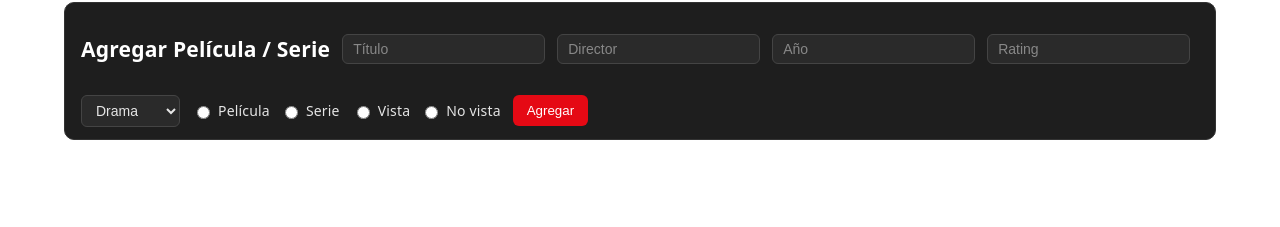
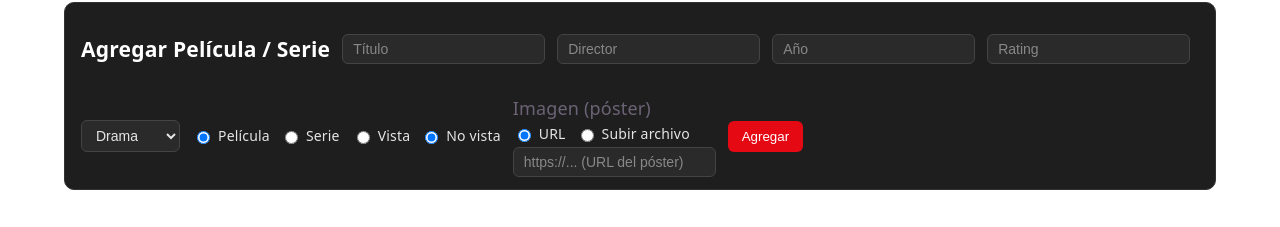
Before and after one commit to DuboscqDylan/react_tp1_notflix, a React (Vite) app: page / in a window 1280 px wide. Shown: the part 863-1090 px from the top of the page. Before the commit the page ends 1043 px from the top, so only its background shows below. Built offline with nearby package versions, Linux system fonts and the light colour scheme.

Commit message:
AddImageAdderWithBase64

```diff
--- a/src/components/formItem/FormItem.jsx
+++ b/src/components/formItem/FormItem.jsx
@@ -1,25 +1,48 @@
-import {useState} from "react";
+import { useState } from "react";
 import styles from "./formItem.module.css";
 
-export const FormItem = ({onAddItem}) => {
-    const [form,setform] = useState({
+export const FormItem = ({ onAddItem }) => {
+  const [form, setForm] = useState({
     title: "",
     director: "",
     year: "",
-        genre: "",
+    genre: "Drama",
     rating: "",
-        type: "",
+    type: "movie",
     watched: false,
+    image: ""
   });
 
-    //se ejecua cada vez que escribis o cambias algo
+  const [imageMethod, setImageMethod] = useState("url");
+  const [imagePreview, setImagePreview] = useState("");
+
   const handleChange = (e) => {
-        const { name,value,type,checked } = e.target;
+    const { name, value, type, checked } = e.target;
+    setForm(prev => ({
+      ...prev,
+      [name]: type === "checkbox" ? checked : value
+    }));
+  };
 
-        setform({
-            ...form,
-            [name]: type === "checkbox" ? checked : value, //actualiza solo el campo que cambio
-        });
+  const handleImageUrlChange = (e) => {
+    const url = e.target.value;
+    setForm(prev => ({ ...prev, image: url }));
+    setImagePreview(url);
+  };
+
+  const handleFileChange = (e) => {
+    const file = e.target.files[0];
+    if (!file) return;
+
+    // No lo podía hacer con CreateObjectURL, se perdía al recargar la página.
+    // Tuve que preguntarle a la IA y me sugirió utilizar una conversión a base64, lo cual me funcionó
+    const reader = new FileReader();
+    reader.onloadend = () => {
+      const base64 = reader.result;
+      setForm(prev => ({ ...prev, image: base64 }));
+      setImagePreview(base64);
+    };
+    reader.readAsDataURL(file);
   };
 
   const handleSubmit = (e) => {
@@ -30,28 +53,30 @@ export const FormItem = ({onAddItem}) => {
       ...form,
       year: Number(form.year),
       rating: Number(form.rating),
-            watched: form.watched === "true"
     };
 
     onAddItem(newItem);
 
-        //reset
     setForm({
       title: "",
       director: "",
       year: "",
+      genre: "Drama",
       rating: "",
-            genre: "Drama",
-            type: "pelicula",
+      type: "movie",
       watched: false,
+      image: ""
     });
+    setImagePreview("");
+    setImageMethod("url");
   };
 
   return (
     <form onSubmit={handleSubmit} className={styles.form}>
       <h3 className={styles.title}>Agregar Película / Serie</h3>
 
-      <input className={styles.input}
+      <input
+        className={styles.input}
         type="text"
         name="title"
         placeholder="Título"
@@ -60,7 +85,8 @@ export const FormItem = ({onAddItem}) => {
         required
       />
 
-      <input className={styles.input}
+      <input
+        className={styles.input}
         type="text"
         name="director"
         placeholder="Director"
@@ -69,7 +95,8 @@ export const FormItem = ({onAddItem}) => {
         required
       />
 
-      <input className={styles.input}
+      <input
+        className={styles.input}
         type="number"
         name="year"
         placeholder="Año"
@@ -78,7 +105,8 @@ export const FormItem = ({onAddItem}) => {
         required
       />
 
-      <input className={styles.input}
+      <input
+        className={styles.input}
         type="number"
         step="0.1"
         name="rating"
@@ -88,8 +116,12 @@ export const FormItem = ({onAddItem}) => {
         required
       />
 
-      {/* SELECT GÉNERO */}
-      <select className={styles.select} name="genre" value={form.genre} onChange={handleChange}>
+      <select
+        className={styles.select}
+        name="genre"
+        value={form.genre}
+        onChange={handleChange}
+      >
         <option>Drama</option>
         <option>Comedia</option>
         <option>Acción</option>
@@ -97,7 +129,6 @@ export const FormItem = ({onAddItem}) => {
         <option>Sci-fi</option>
       </select>
 
-      {/* RADIO TIPO */}
       <div className={styles.radioGroup}>
         <label className={styles.radioLabel}>
           <input
@@ -109,7 +140,6 @@ export const FormItem = ({onAddItem}) => {
           />
           Película
         </label>
-
         <label className={styles.radioLabel}>
           <input
             type="radio"
@@ -122,34 +152,84 @@ export const FormItem = ({onAddItem}) => {
         </label>
       </div>
 
+      <div className={styles.radioGroup}>
+        <label className={styles.radioLabel}>
+          <input
+            type="radio"
+            name="watched"
+            value={true}
+            checked={form.watched === true}
+            onChange={() => setForm(prev => ({ ...prev, watched: true }))}
+          />
+          Vista
+        </label>
+        <label className={styles.radioLabel}>
+          <input
+            type="radio"
+            name="watched"
+            value={false}
+            checked={form.watched === false}
+            onChange={() => setForm(prev => ({ ...prev, watched: false }))}
+          />
+          No vista
+        </label>
+      </div>
+
+      {/* Image input section */}
+      <div className={styles.imageSection}>
+        <label className={styles.label}>Imagen (póster)</label>
 
         <div className={styles.radioGroup}>
           <label className={styles.radioLabel}>
             <input
               type="radio"
-            name="watched"
-            value="true"
-            checked={form.watched === "true"}
-            onChange={handleChange}
+              name="imageMethod"
+              value="url"
+              checked={imageMethod === "url"}
+              onChange={() => setImageMethod("url")}
             />
-        Vista
+            URL
           </label>
-
           <label className={styles.radioLabel}>
             <input
               type="radio"
-            name="watched"
-            value="false"
-            checked={form.watched === "false"}
-            onChange={handleChange}
+              name="imageMethod"
+              value="file"
+              checked={imageMethod === "file"}
+              onChange={() => setImageMethod("file")}
             />
-        No vista
+            Subir archivo
           </label>
         </div>
+
+        {imageMethod === "url" ? (
+          <input
+            className={styles.input}
+            type="url"
+            name="image"
+            placeholder="https://... (URL del póster)"
+            value={form.image}
+            onChange={handleImageUrlChange}
+          />
+        ) : (
+          <input
+            className={styles.input}
+            type="file"
+            accept="image/*"
+            onChange={handleFileChange}
+          />
+        )}
+
+        {imagePreview && (
+          <div className={styles.preview}>
+            <img src={imagePreview} alt="Preview" width="100" />
+          </div>
+        )}
+      </div>
+
       <button className={styles.button} type="submit">
         Agregar
       </button>
     </form>
   );
-
 };
```
Lines whose indentation alone changed are shown as unchanged.
